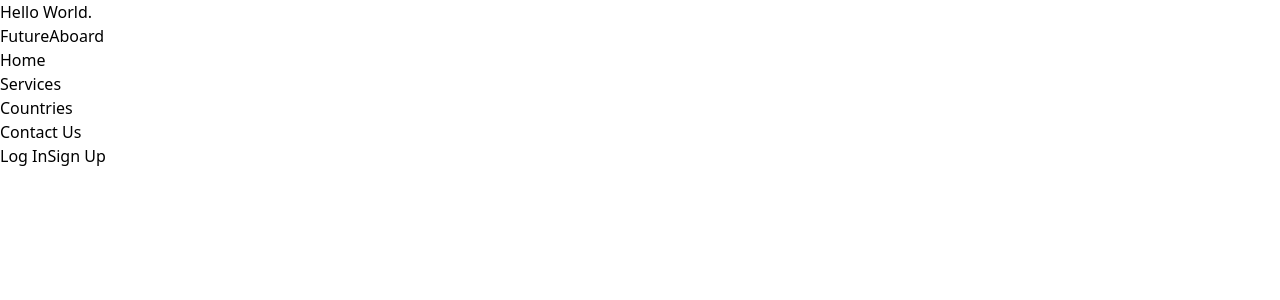
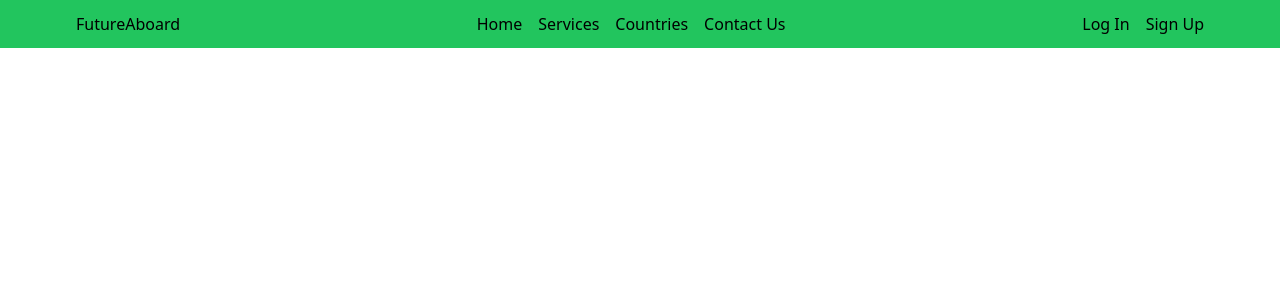
Before and after one commit to rohxama/FutureAbroad, a Next.js app: page / in a window 1280 px wide. Shown: the top 300 px of the page. Built offline with nearby package versions, Linux system fonts and the light colour scheme.

Commit message:
fix: header structure

```diff
--- a/src/app/page.js
+++ b/src/app/page.js
@@ -3,8 +3,7 @@
 
 export default function Home() {
   return (
-    <div>
-      Hello World.
+    <div className="min-h-screen">
       <Header />
     </div>
   );
--- a/src/components/Header.js
+++ b/src/components/Header.js
@@ -4,24 +4,20 @@
 
 export const Header = () => {
 	return (
-        <header>
-            <div>
-                <nav>
+		<header className='w-full bg-green-500'>
+				<nav className='flex flex-row gap-4 items-center justify-between max-w-6xl mx-auto p-3'>
 						<Link href="/">FutureAboard</Link>
-                    <div>
-                        <ul>
+							<ul className='flex flex-row gap-4'>
 								<li><Link href="#">Home</Link></li>
 								<li><Link href="#">Services</Link></li>
 								<li><Link href="#">Countries</Link></li>
 								<li><Link href="#">Contact Us</Link></li>
 							</ul>
-                    </div>
-                    <div>
+						<div className='flex flex-row gap-4'>
 							<Link href="#"><i className="ri-login-box-line"></i>Log In</Link>
 							<Link href="#"><i className="ri-user-3-line"></i>Sign Up</Link>
 						</div>
 				</nav>
-            </div>
 		</header>
 	);
 };
```
Lines whose indentation alone changed are shown as unchanged.
